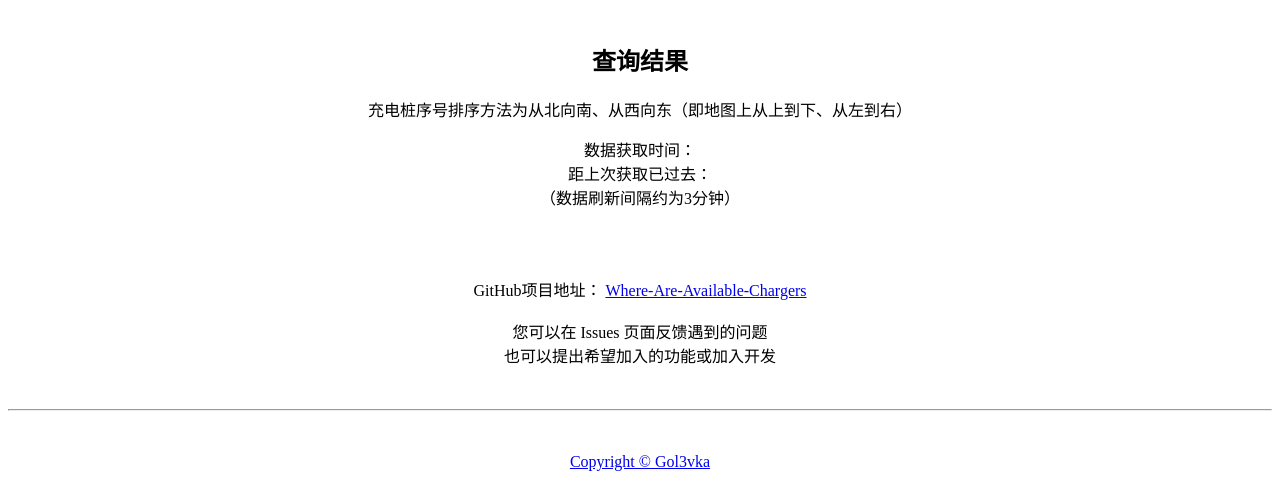
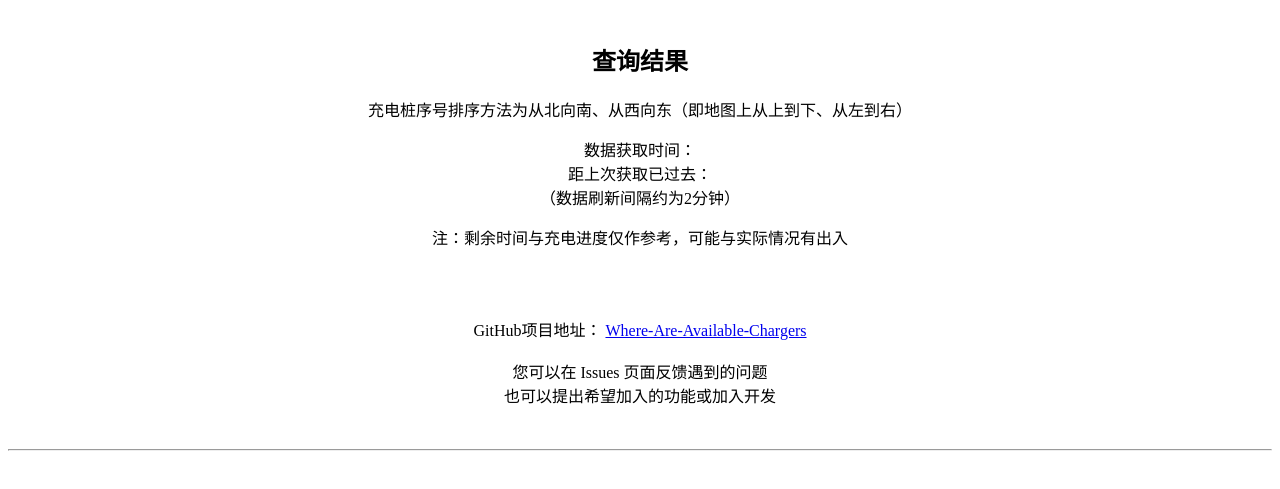
Before and after one commit to Golevka2001/Where-Are-Available-Chargers, a Flask app: template templates/index.html in a window 1280 px wide. Shown: the part 211-700 px from the top of the page. Run offline with Flask 2, Linux system fonts and the light colour scheme; the template is opened without the code that fills it, so the values that code supplies are empty; parts of the project's set-up code (start-up, migrations or seed data) failed here and were passed over.

Commit message:
Fix | minor changes

```diff
--- a/server.py
+++ b/server.py
@@ -20,7 +20,7 @@
 
 config_path = os.path.join(os.path.abspath(os.path.dirname(__file__)),
                            'config.yml')
-min_interval = timedelta(minutes=1)
+min_interval = timedelta(minutes=2)
 #max_interval = timedelta(minutes=3)
 
 chargers = FindChargers(config_path)
--- a/templates/index.html
+++ b/templates/index.html
@@ -33,7 +33,7 @@
         <br />
         距上次获取已过去：{{ interval }}
         <br />
-        （数据刷新间隔约为3分钟）
+        （数据刷新间隔约为2分钟）
     </p>
 
     <!-- traverse all areas: -->
@@ -91,6 +91,10 @@
     {% endfor %}
     <script src="static/js/index.js"></script>
 
+    <p align="center">
+        注：剩余时间与充电进度仅作参考，可能与实际情况有出入
+    </p>
+
     <br />
     <br />
 
```
